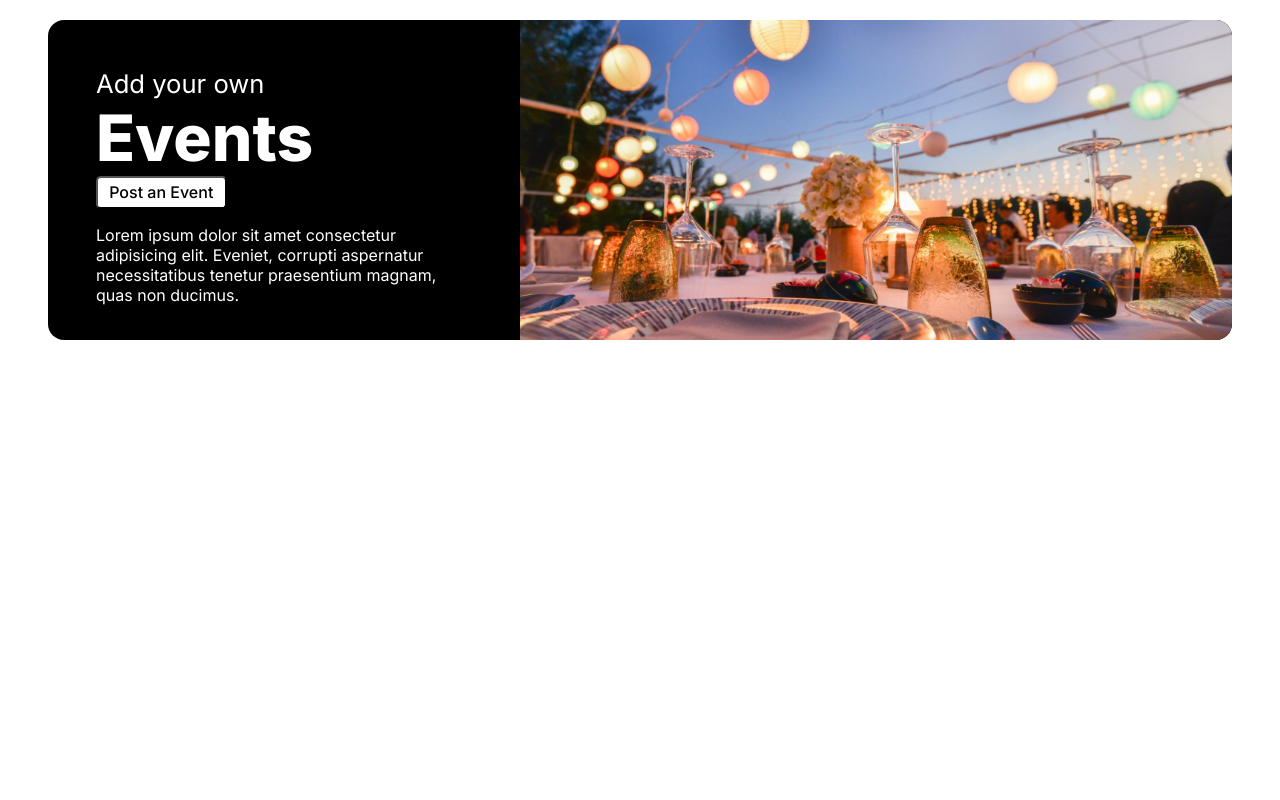
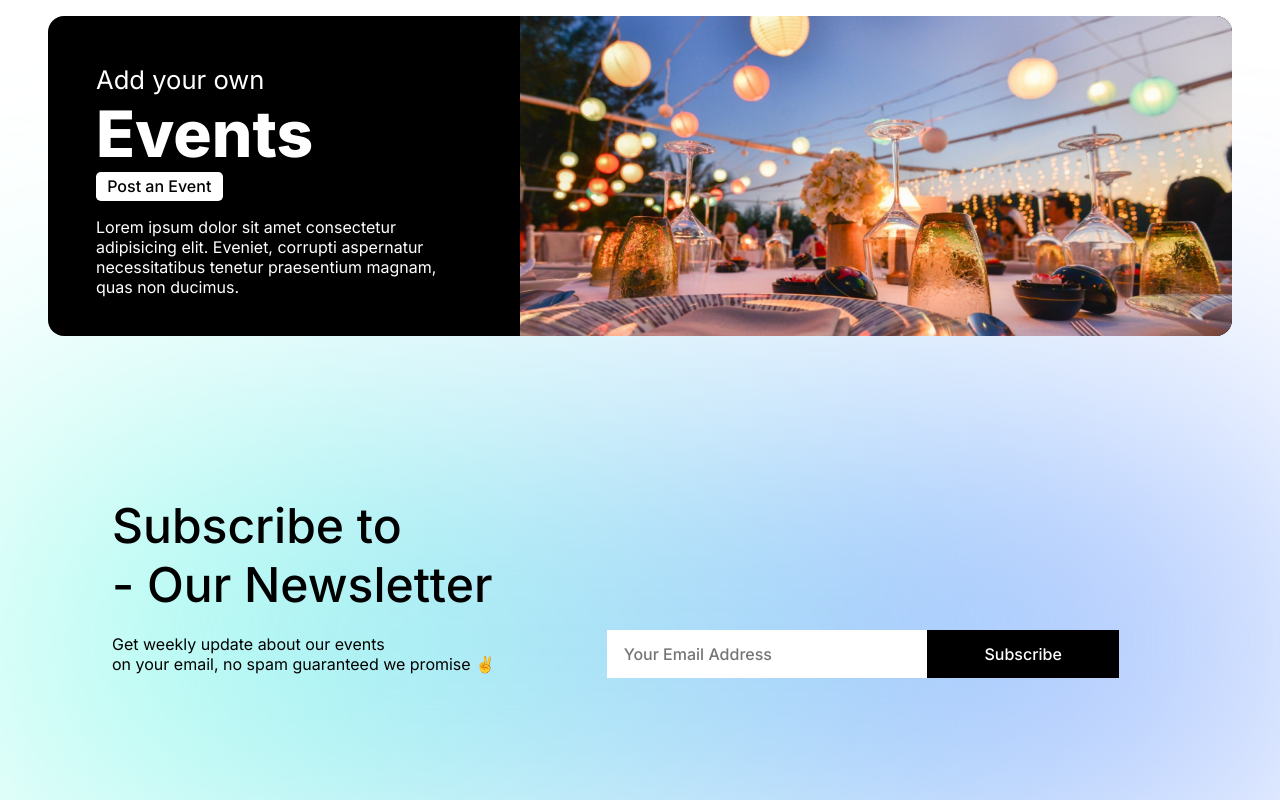
Before and after one commit to ashandimantha2000/CeylonEvents, a React (Vite) app in the folder Client/: page / in a window 1280 px wide. Shown: the part 1368-2168 px from the top of the page. Before the commit the page ends 1756 px from the top, so only its background shows below. Built offline with nearby package versions, Linux system fonts and the light colour scheme.

Commit message:
add: Newsletter

```diff
--- /dev/null
+++ b/Client/src/components/Newsletter/Newsletter.jsx
@@ -0,0 +1,30 @@
+import styles from "./Newsletter.module.scss";
+
+function Newsletter() {
+  return (
+    <>
+      <main>
+        <div className={styles.news}>
+          <h2>
+            Subscribe to
+            <br />- Our Newsletter
+          </h2>
+          <div className={styles.news_details}>
+            <p>
+              Get weekly update about our events
+              <br />
+              on your email, no spam guaranteed we promise ✌️
+            </p>
+            <form>
+              <input type="email" placeholder="  Your Email Address" />
+              <button type="submit">Subscribe</button>
+            </form>
+          </div>
+        </div>
+      </main>
+      <div className={styles.back}></div>
+    </>
+  );
+}
+
+export default Newsletter;
--- /dev/null
+++ b/Client/src/components/Newsletter/Newsletter.module.scss
@@ -0,0 +1,45 @@
+@import "../../styles/base.scss";
+
+.back {
+  fill: linear-gradient(94deg, #76ffe6 13%, #6d96ff 86.47%);
+  filter: blur(10rem);
+  height: 20rem;
+  background: linear-gradient(94deg, #76ffe6 13%, #6d96ff 86.47%);
+  z-index: -1;
+  position: relative;
+}
+h2 {
+  font-size: 3rem;
+  font-weight: 500;
+}
+
+.news {
+  padding: 4rem;
+  position: absolute;
+
+  &_details {
+    z-index: 100;
+    display: flex;
+    justify-content: space-between;
+    align-items: center;
+    padding: 1rem 0;
+    input {
+      width: 20rem;
+      height: 3rem;
+      border-radius: 0rem;
+      border: 0rem;
+      padding: 0.5rem;
+      font-size: 1rem;
+      font-weight: 500;
+    }
+    button {
+      @include btn($bg: black, $stroke: white);
+      width: 12rem;
+      height: 3rem;
+      border-radius: 0rem;
+    }
+    p{
+        margin-right: 7rem;
+    }
+  }
+}
--- a/Client/src/pages/Home.jsx
+++ b/Client/src/pages/Home.jsx
@@ -1,6 +1,7 @@
 import Hero from "../components/Hero/Hero";
 import Event from "../components/Event/Event";
 import Banner from "../components/Banner/Banner";
+import Newsletter from "../components/Newsletter/Newsletter";
 
 function Home() {
   return (
@@ -16,6 +17,7 @@ function Home() {
         </div>
       </main>
       <Banner />
+      <Newsletter />
     </div>
   );
 }
--- a/Client/src/styles/_base.scss
+++ b/Client/src/styles/_base.scss
@@ -3,6 +3,7 @@
   color: $stroke;
   padding: 0.3rem 0.7rem;
   border-radius: 0.3rem;
+  border: 0rem;
   font-size: 1rem;
   font-weight: 500;
 }
```
